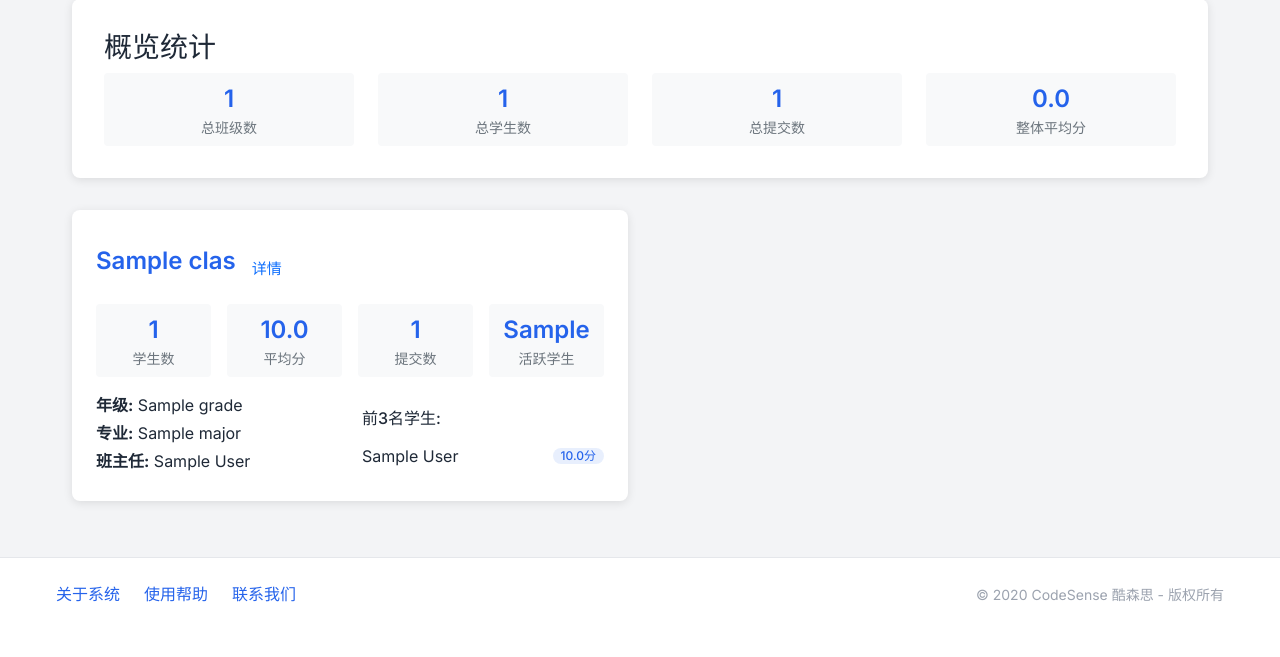
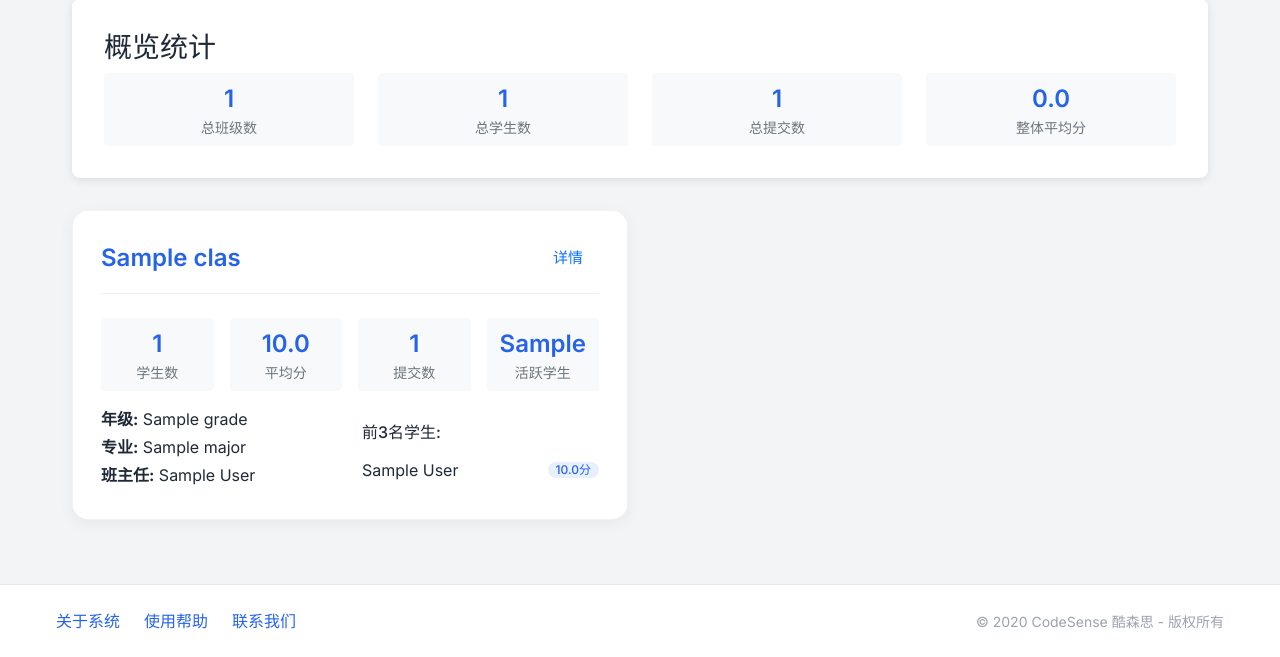
Before and after one commit to Swan1127/CodeSense, a Python web app: template templates/classes/class_list.html in a window 1280 px wide. Shown: the part 199-856 px from the top of the page. Before the commit the page ends 801 px from the top, so only its background shows below. Run offline with Jinja, Linux system fonts and the light colour scheme; the template is opened without the code that fills it: most values are stand-ins (such as "Sample title", 1, 10 or a date in 2020); some libraries are stand-ins or nearby versions.

Commit message:
style: 优化班级管理页面布局，修复班级名称与按钮重叠问题，提升卡片视觉质感

```diff
--- a/templates/classes/class_list.html
+++ b/templates/classes/class_list.html
@@ -6,11 +6,12 @@
 <style>
     .class-card {
         background: white;
-        border-radius: 0.5rem;
-        box-shadow: 0 2px 10px rgba(0, 0, 0, 0.1);
-        padding: 1.5rem;
-        margin-bottom: 1.5rem;
-        transition: transform 0.2s ease, box-shadow 0.2s ease;
+        border-radius: 1rem;
+        box-shadow: 0 4px 15px rgba(0, 0, 0, 0.05);
+        padding: 1.75rem;
+        margin-bottom: 2rem;
+        transition: all 0.3s cubic-bezier(0.4, 0, 0.2, 1);
+        border: 1px solid rgba(0, 0, 0, 0.05);
     }
 
     .class-card:hover {
@@ -20,9 +21,11 @@
 
     .class-header {
         display: flex;
-        justify-content: between;
+        justify-content: space-between;
         align-items: center;
-        margin-bottom: 1rem;
+        margin-bottom: 1.5rem;
+        padding-bottom: 1rem;
+        border-bottom: 1px solid #f0f0f0;
     }
 
     .class-name {
@@ -85,7 +88,6 @@
     .btn-group {
         display: flex;
         gap: 0.5rem;
-        margin-top: 1rem;
     }
 </style>
 {% endblock %}
```
